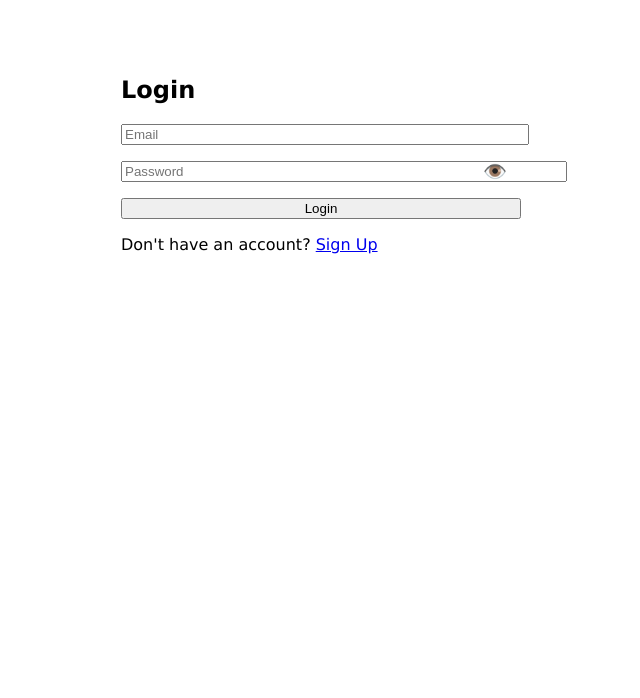
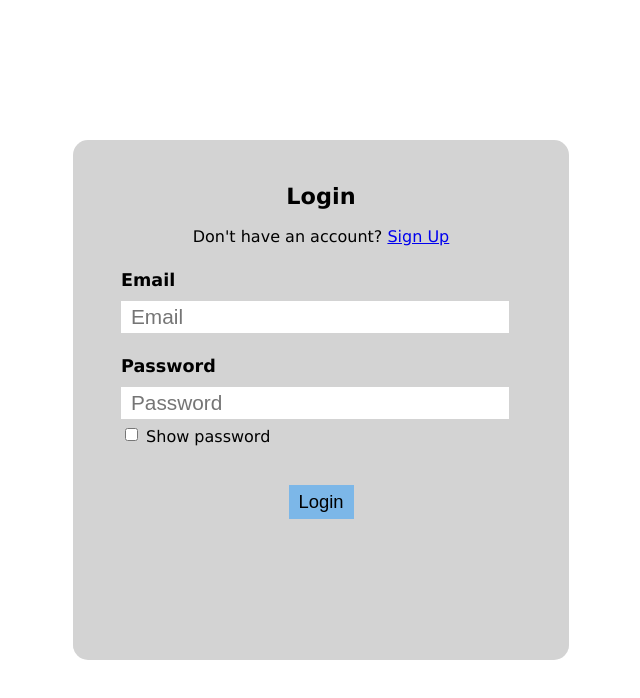
Before and after one commit to Obamium37/sunrise-app, a Next.js app in the folder sunrise-app/: page / in a window 1280 px wide. Shown: the top 698 px of the page, without its empty margins (319-959 px from the left). Built offline with nearby package versions, Linux system fonts and the light colour scheme; no server answers.

Commit message:
Added UI styling to new log in and sign in.

```diff
--- a/sunrise-app/src/app/login.module.css
+++ b/sunrise-app/src/app/login.module.css
@@ -58,3 +58,7 @@
     margin-bottom: 0.6em;
     font-size: 1.1rem;
 }
+
+.show-password {
+    margin-top: 0.6rem;
+}
--- a/sunrise-app/src/app/page.js
+++ b/sunrise-app/src/app/page.js
@@ -40,60 +40,45 @@ export default function Login() {
   };
 
   return (
-    <div style={{ maxWidth: "400px", margin: "auto", paddingTop: "3rem" }}>
-      <h2>Login</h2>
+    <div className={styles['login-box']}>
+      <h2 className={styles['header']}>Login</h2>
+      <p className={styles['under-header']}>
+        Don&apos;t have an account? <Link href="/signup">Sign Up</Link>
+      </p>
 
       {errorMsg && <p style={{ color: "red" }}>{errorMsg}</p>}
 
-      <form onSubmit={handleLogin}>
+      <form className={styles['form']} onSubmit={handleLogin}>
+        <h4 className={styles['account-details-headers']}>Email</h4>
           <input
+            className={styles['account-details-input']}
             type="email"
             placeholder="Email"
             value={email}
             onChange={(e) => setEmail(e.target.value)}
             required
-          style={{ width: "100%", marginBottom: "1rem" }}
           />
+        <h4 className={styles['account-details-headers']}>Password</h4>
 
-        <div style={{ position: "relative", width: "100%", marginBottom: "1rem" }}>
+        <div>
           <input
+            className={styles['account-details-input']}
             type={showPassword ? "text" : "password"}
             placeholder="Password"
             value={password}
             onChange={(e) => setPassword(e.target.value)}
             required
-            style={{
-              width: "100%",
-              paddingRight: "2.5rem",
-            }}
           />
-          <button
-            type="button"
-            onClick={() => setShowPassword((prev) => !prev)}
-            style={{
-              position: "absolute",
-              right: "0.5rem",
-              top: "50%",
-              transform: "translateY(-50%)",
-              background: "none",
-              border: "none",
-              fontSize: "1.2rem",
-              cursor: "pointer",
-            }}
-            aria-label={showPassword ? "Hide password" : "Show password"}
-          >
-            {showPassword ? "🙈" : "👁️"}
+          <input className={styles['show-password']} type="checkbox" id="showPassword" onChange={() => setShowPassword((prev) => !prev)}></input>
+          <label for="showPassword"> Show password</label>
+        </div>
+
+        <div className={styles['submit-button-container']}>
+          <button className={styles['submit-button']} type="submit">
+            Login
           </button>
         </div>
-
-        <button type="submit" style={{ width: "100%" }}>
-          Login
-        </button>
       </form>
-
-      <p style={{ marginTop: "1rem" }}>
-        Don&apos;t have an account? <Link href="/signup">Sign Up</Link>
-      </p>
     </div>
   );
 }
--- a/sunrise-app/src/app/signup/signup.module.css
+++ b/sunrise-app/src/app/signup/signup.module.css
@@ -58,3 +58,7 @@
     margin-bottom: 0.6em;
     font-size: 1.1rem;
 }
+
+.show-password {
+    margin-top: 0.6rem;
+}
```
Also changed, not shown: sunrise-app/src/app/signup/page.js (+14 -21 lines). Lines whose indentation alone changed are shown as unchanged.
